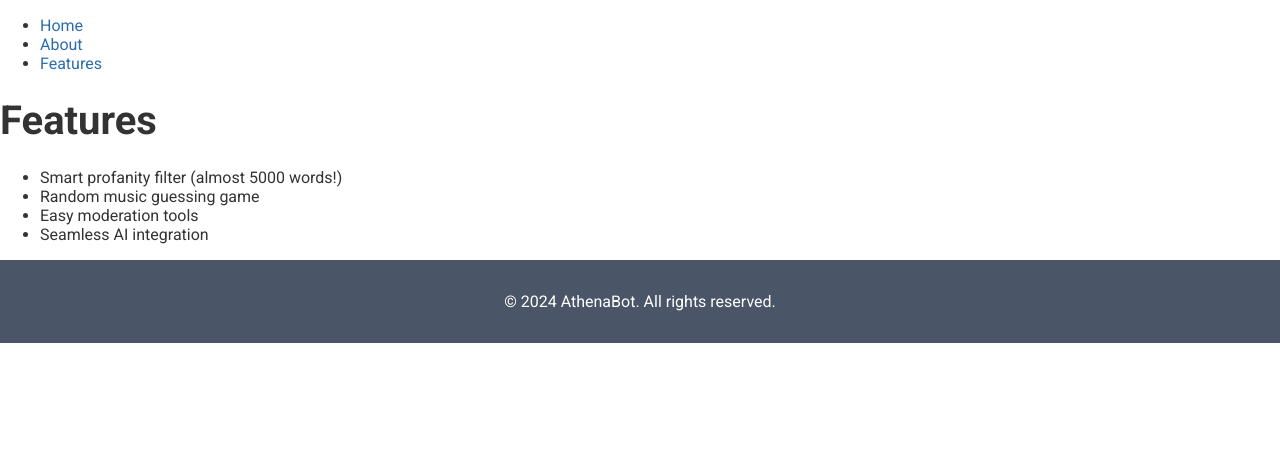
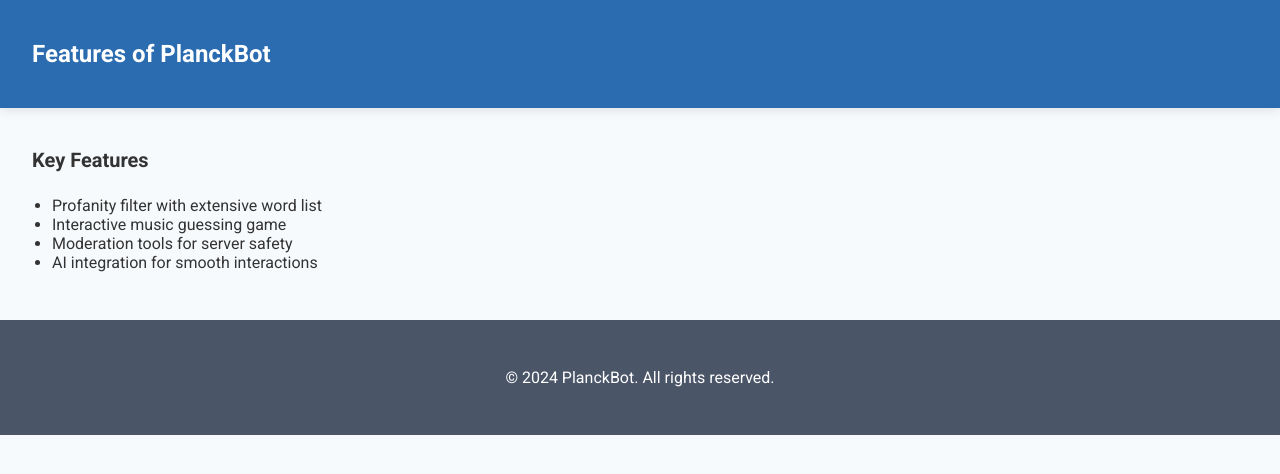
Before and after one commit to coderstarrer/coderstarrer.github.io, a plain HTML site: page features.html in a window 1280 px wide. Drawn offline with Linux system fonts and the light colour scheme.

Commit message:
Update features.html

```diff
--- a/features.html
+++ b/features.html
@@ -3,29 +3,24 @@
 <head>
     <meta charset="UTF-8">
     <meta name="viewport" content="width=device-width, initial-scale=1.0">
-    <title>AthenaBot Features</title>
-    <link rel="stylesheet" href="styles.css">
+    <title>PlanckBot - Features</title>
+    <link href="styles.css" rel="stylesheet">
 </head>
-<body>
-    <nav class="navbar">
-        <ul>
-            <li><a href="index.html">Home</a></li>
-            <li><a href="about.html">About</a></li>
-            <li><a href="features.html">Features</a></li>
-        </ul>
-    </nav>
-    <main class="content">
-        <h1>Features</h1>
-        <ul>
-            <li>Smart profanity filter (almost 5000 words!)</li>
-            <li>Random music guessing game</li>
-            <li>Easy moderation tools</li>
-            <li>Seamless AI integration</li>
+<body class="bg-gray-100">
+    <header class="bg-blue-600 text-white p-4">
+        <h1 class="text-2xl font-bold">Features of PlanckBot</h1>
+    </header>
+    <main class="p-4">
+        <h2 class="text-xl font-semibold">Key Features</h2>
+        <ul class="list-disc pl-5">
+            <li>Profanity filter with extensive word list</li>
+            <li>Interactive music guessing game</li>
+            <li>Moderation tools for server safety</li>
+            <li>AI integration for smooth interactions</li>
         </ul>
     </main>
-    <footer>
-        <p>&copy; 2024 AthenaBot. All rights reserved.</p>
+    <footer class="bg-gray-700 text-white p-4">
+        <p>&copy; 2024 PlanckBot. All rights reserved.</p>
     </footer>
-    <script src="script.js"></script>
 </body>
 </html>
```
